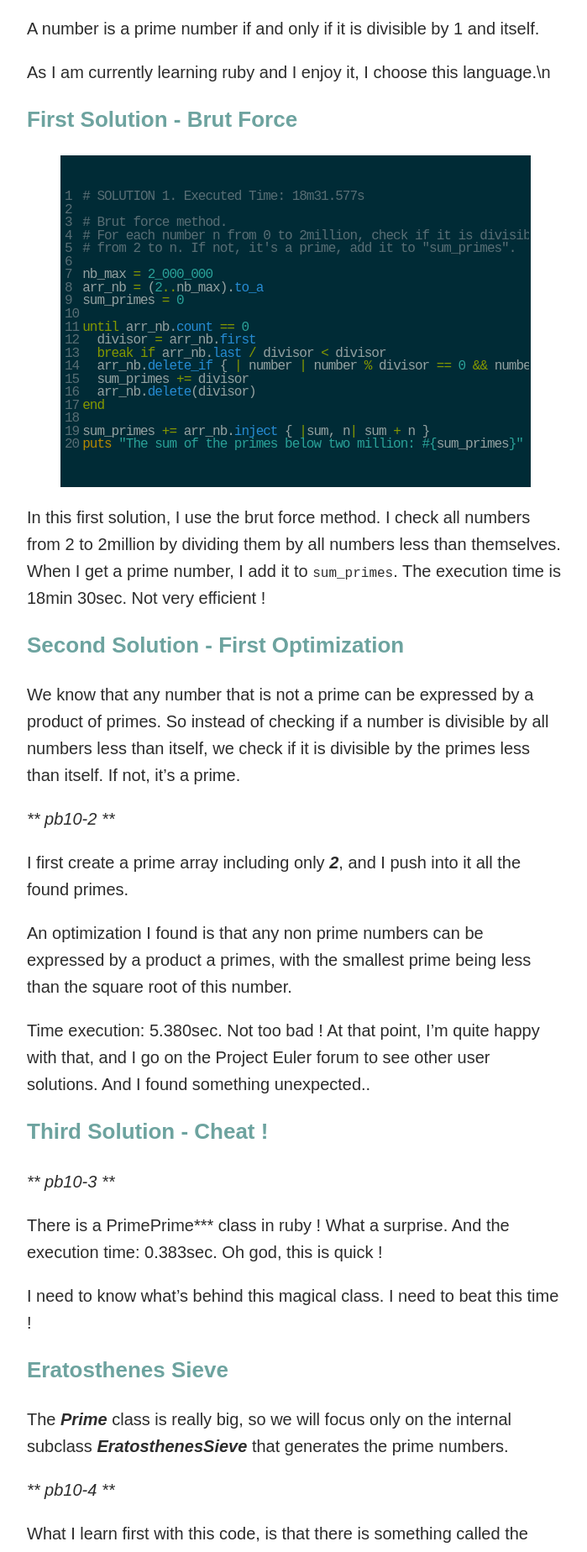
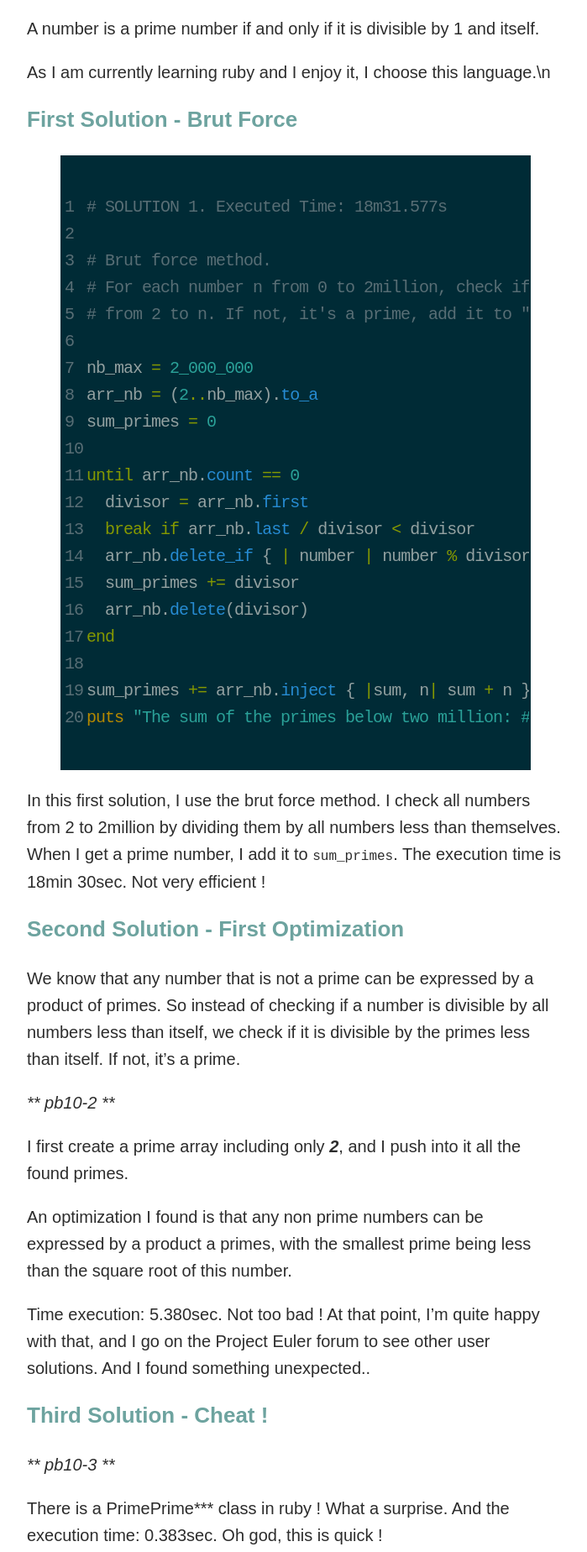
Before and after one commit to florianmainguy/florianmainguy.github.io, a Jekyll site: the page built from _posts/2015-08-28-sum-of-prime-numbers-program-optimization.markdown, in a window 1280 px wide. Shown: the part 946-2794 px from the top of the page at 84% size, without its empty margins (288-987 px from the left). Built offline with Jekyll 4.4.1, drawn with Linux system fonts in a browser that asks for light colours.

Commit message:
restructuration

```diff
--- a/_sass/_layout.scss
+++ b/_sass/_layout.scss
@@ -114,10 +114,10 @@ h2 {
     overflow-x: auto;
     word-wrap: normal;
     font-family: Menlo;
-    line-height: 97%;
+
     letter-spacing: -1px;
 }
-code {
+p code {
     font-size: 16px;
 }
 
```
